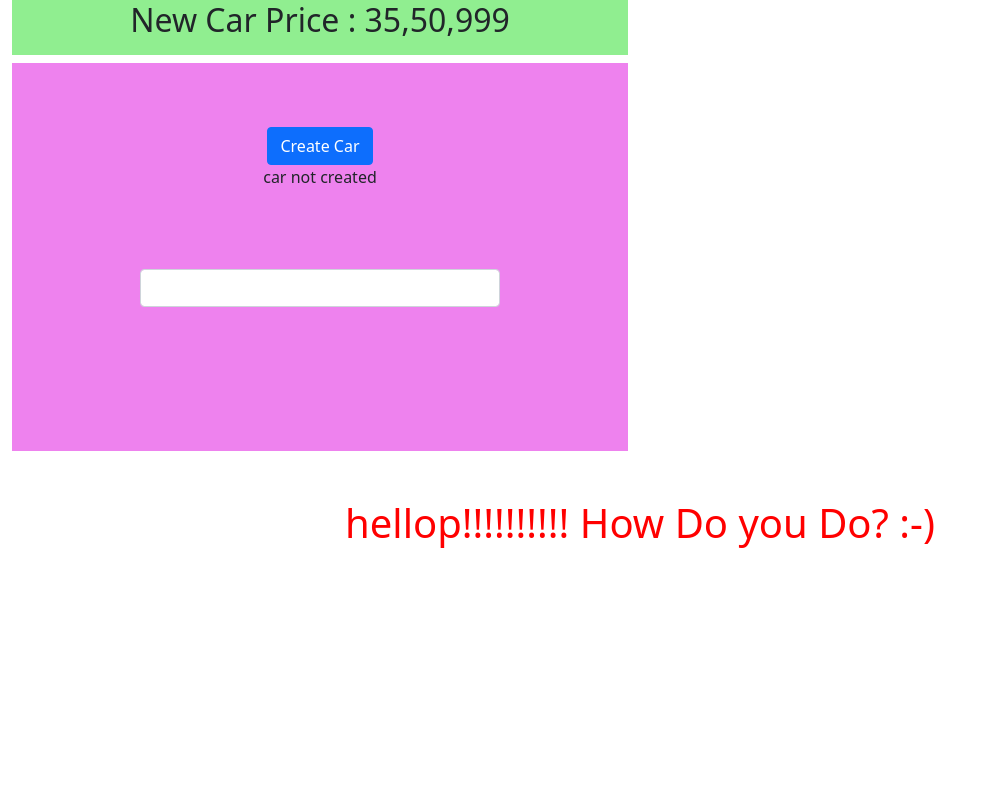
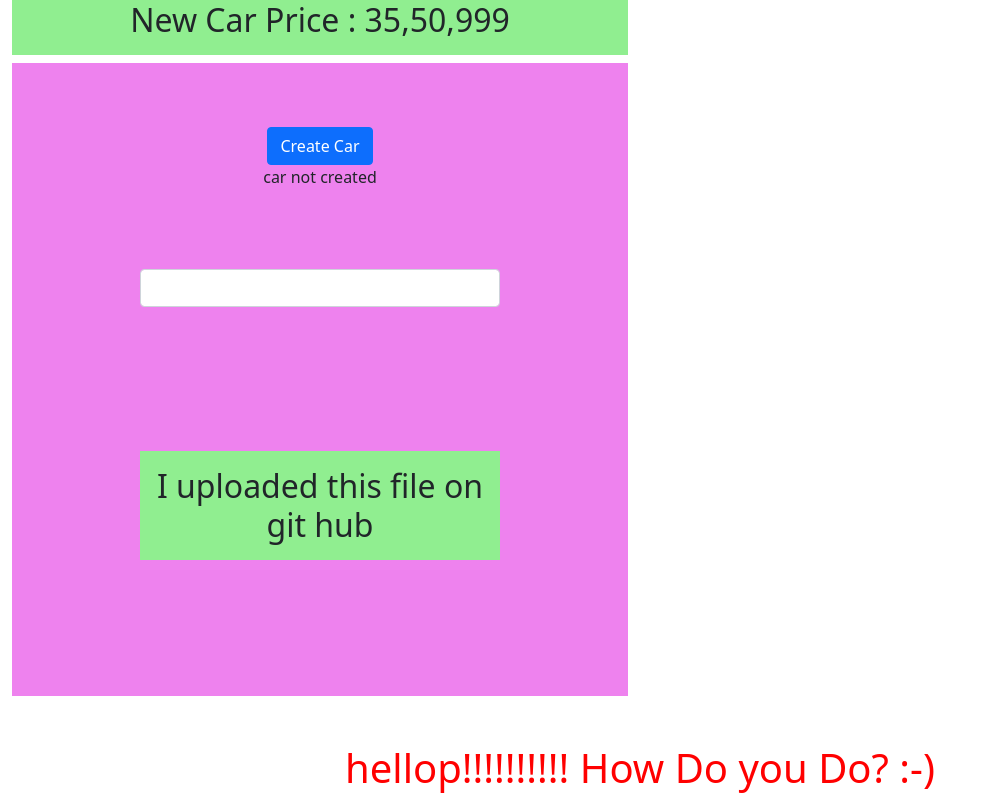
Before and after one commit to muhammadfaizannaheem/MyAngularApp, an Angular app: page / in a window 1280 px wide. Shown: the part 719-1519 px from the top of the page, without its empty margins (0-985 px from the left). Before the commit the page ends 1274 px from the top, so only its background shows below. Built offline with nearby package versions, Linux system fonts and the light colour scheme.

Commit message:
9th commit

```diff
--- a/src/app/CarDetails/carDetails.component.html
+++ b/src/app/CarDetails/carDetails.component.html
@@ -24,4 +24,9 @@
         <p>{{CarName}}</p>
 
     </div>
+    <div>
+        <h2>
+            I uploaded this file on git hub
+        </h2>
+    </div>
 </div>
```
